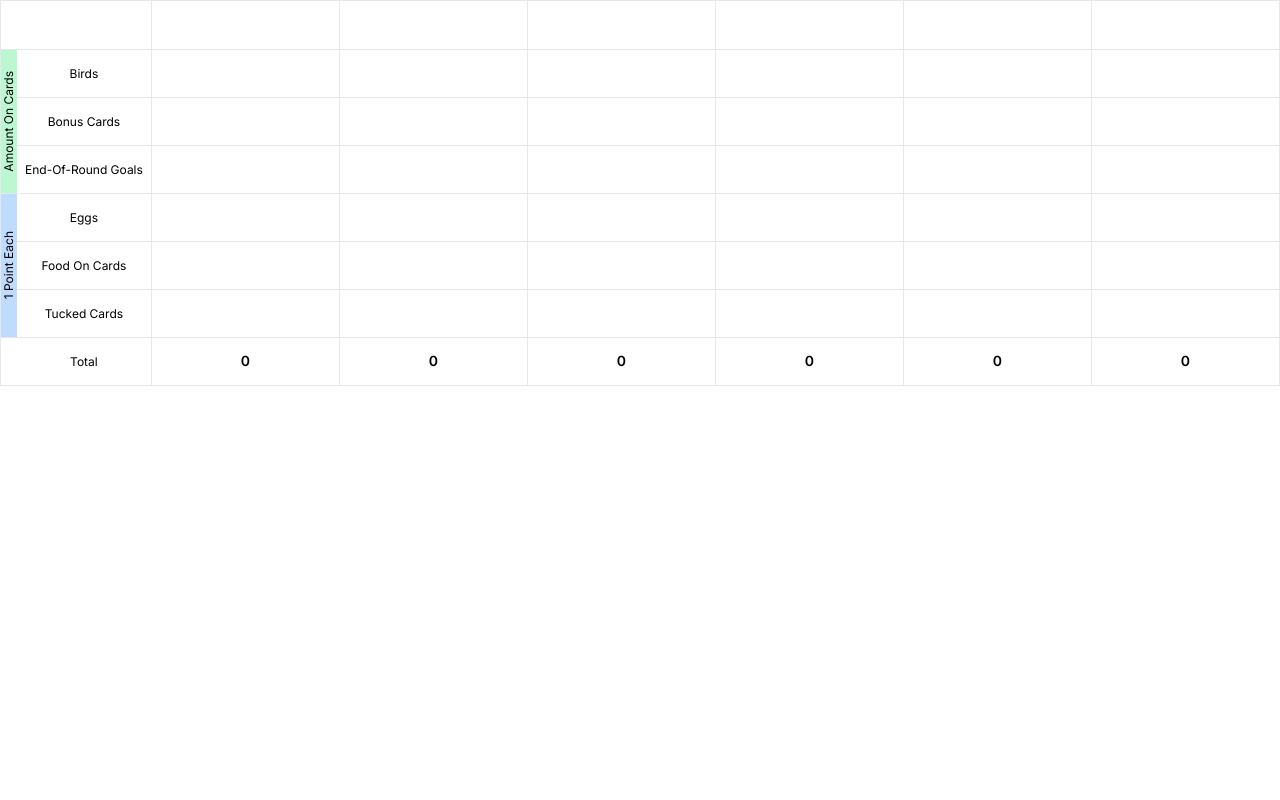
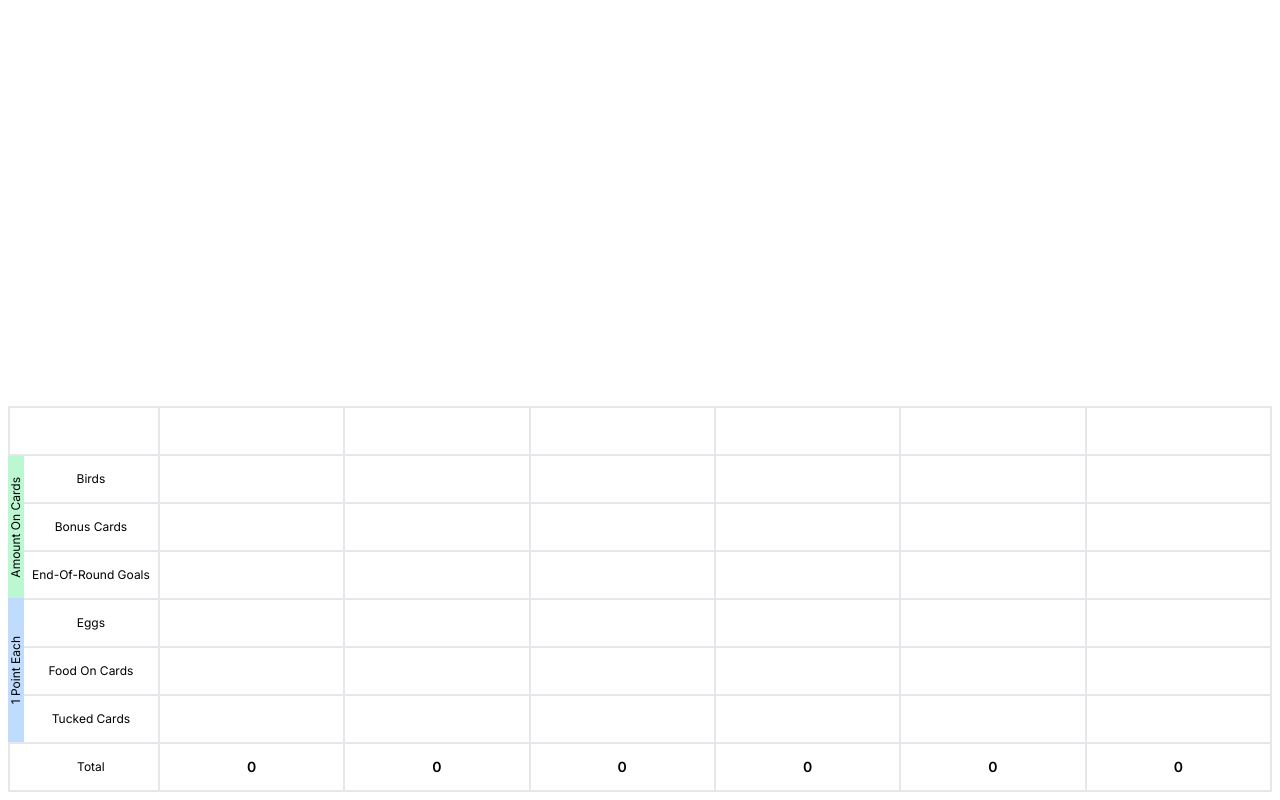
Before and after one commit to jtsmith24/wingspan-scoresheet, a Next.js app: page / in a window 1280 px wide. Built offline with nearby package versions, Linux system fonts and the light colour scheme.

Commit message:
Basic table styling fixed

```diff
--- a/app/globals.css
+++ b/app/globals.css
@@ -1,3 +1,9 @@
 @tailwind base;
 @tailwind components;
 @tailwind utilities;
+
+@layer base {
+  main {
+    @apply h-screen flex flex-col justify-end p-2;
+  }
+}
--- /dev/null
+++ b/components/VerticalTextColumn.tsx
@@ -0,0 +1,32 @@
+import React from 'react'
+
+export interface VerticalTextColumnProps {
+
+}
+
+export const VerticalTextColumn = ({}) => {
+  return (
+        <>
+        <div className="flex h-36 border-t-2 items-center justify-center whitespace-nowrap bg-green-200">
+          <div
+            className="w-full text-black"
+            style={{
+              writingMode: "vertical-lr",
+              textAlign: "center",
+              transform: "rotate(180deg)",
+            }}
+          >
+            Amount On Cards
+          </div>
+        </div>
+        <div className="flex h-36 items-center justify-center whitespace-nowrap bg-blue-200">
+          <div
+            className="w-full text-black"
+            style={{ writingMode: "vertical-rl", transform: "rotate(180deg)" }}
+          >
+            1 Point Each
+          </div>
+        </div>
+      </>
+  )
+}
--- a/components/sum-table/SumTable.tsx
+++ b/components/sum-table/SumTable.tsx
@@ -1,6 +1,7 @@
 'use client';
 import React, { useState } from "react";
 import "./styles/sum-table-styles.css";
+import { VerticalTextColumn } from "../VerticalTextColumn";
 
 const SumTable = ({
   columns,
@@ -64,53 +65,34 @@ const SumTable = ({
   };
 
   return (
-    <div className="ws-scoresheet flex border text-center text-sm sm:text-lg">
-      <div className="divide-y divide-gray-200 text-xs">
-        <div className="h-12"></div>
-        <div className="flex h-36 items-center justify-center whitespace-nowrap bg-green-200">
-          <div
-            className="w-full text-black"
-            style={{
-              writingMode: "vertical-lr",
-              textAlign: "center",
-              transform: "rotate(180deg)",
-            }}
-          >
-            Amount On Cards
-          </div>
-        </div>
-        <div className="flex h-36 items-center justify-center whitespace-nowrap bg-blue-200">
-          <div
-            className="w-full text-black"
-            style={{ writingMode: "vertical-rl", transform: "rotate(180deg)" }}
-          >
-            1 Point Each
-          </div>
-        </div>
-        <div className="h-12"></div>
+    <div className="flex text-center text-sm sm:text-lg">
+      <div className="text-xs border-b-2">
+        <div className="h-12 border-t-2 border-l-2"></div>
+        <VerticalTextColumn />
+        <div className="h-12 border-l-2 border-t-2"></div>
       </div>
-      <div className="divide-y divide-gray-200">
-        <div className="h-12"></div>
+      <div className="border-b-2">
+        <div className="h-12 border-t-2"></div>
         {rowHeaders.map((header, colIndex) => (
           <div
             key={colIndex}
-            className="flex h-12 items-center justify-center overflow-hidden p-2 sm:whitespace-nowrap"
+            className="h-12 flex border-t-2 items-center justify-center overflow-hidden p-2 sm:whitespace-nowrap"
           >
             <span className="text-xs sm:inline-block">{header.full}</span>
           </div>
         ))}
-        <div className="flex h-12 items-center justify-center overflow-hidden text-xs">
-          Total
+        <div className="h-12 flex border-t-2 items-center justify-center overflow-hidden text-xs">
+          <p>Total</p>
         </div>
       </div>
       <table
         id="sum-table"
-        className="w-full table-auto divide-y divide-gray-200 border-l text-center"
+        className="w-full text-center border-l-2 border-b-2 border-r-2"
       >
-        <thead className="text-gray-900">
-          <tr className="divide-x">
+        <thead>
+          <tr>
             {headerData.map((headerValue, colIndex) => (
-              <th key={colIndex} className="h-12">
+              <th key={colIndex} className="h-12 border-l-2 border-b-2 border-t-2">
                 <input
                   className="w-full text-center uppercase text-black sm:text-sm"
                   type="text"
@@ -124,9 +106,9 @@ const SumTable = ({
             ))}
           </tr>
         </thead>
-        <tbody className="divide-y divide-gray-200">
+        <tbody className="divide-y-2">
           {tableData.map((row, rowIndex) => (
-            <tr className="h-12 divide-x" key={rowIndex}>
+            <tr className="h-12 divide-x-2" key={rowIndex}>
               {row.map((cellValue, colIndex) => (
                 <td
                   key={`${colIndex}-${rowIndex}`}
@@ -151,7 +133,7 @@ const SumTable = ({
               ))}
             </tr>
           ))}
-          <tr className="h-12 divide-x">
+          <tr className="divide-x-2">
             {Array(columns)
               .fill("")
               .map((_, colIndex) => (
```
